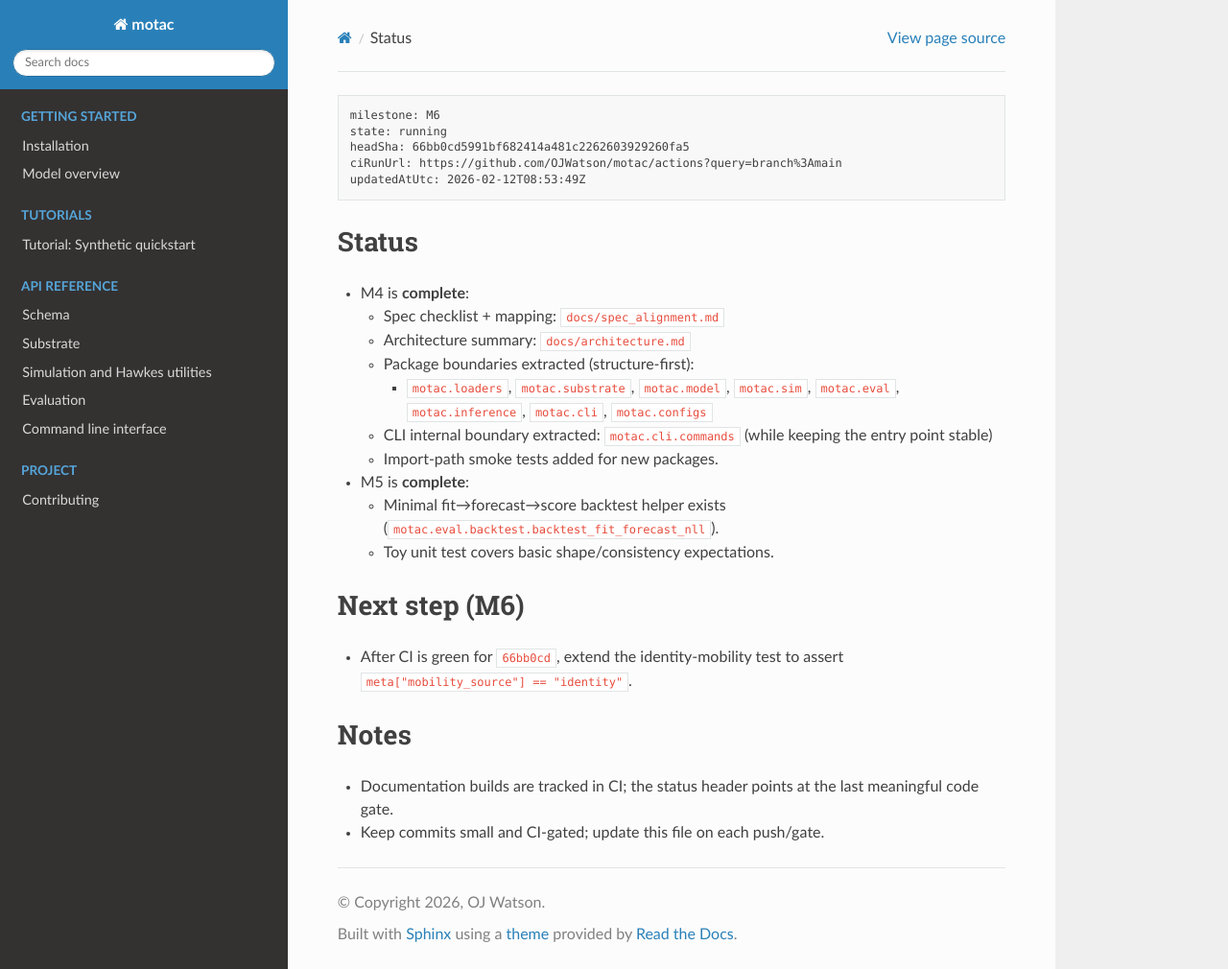
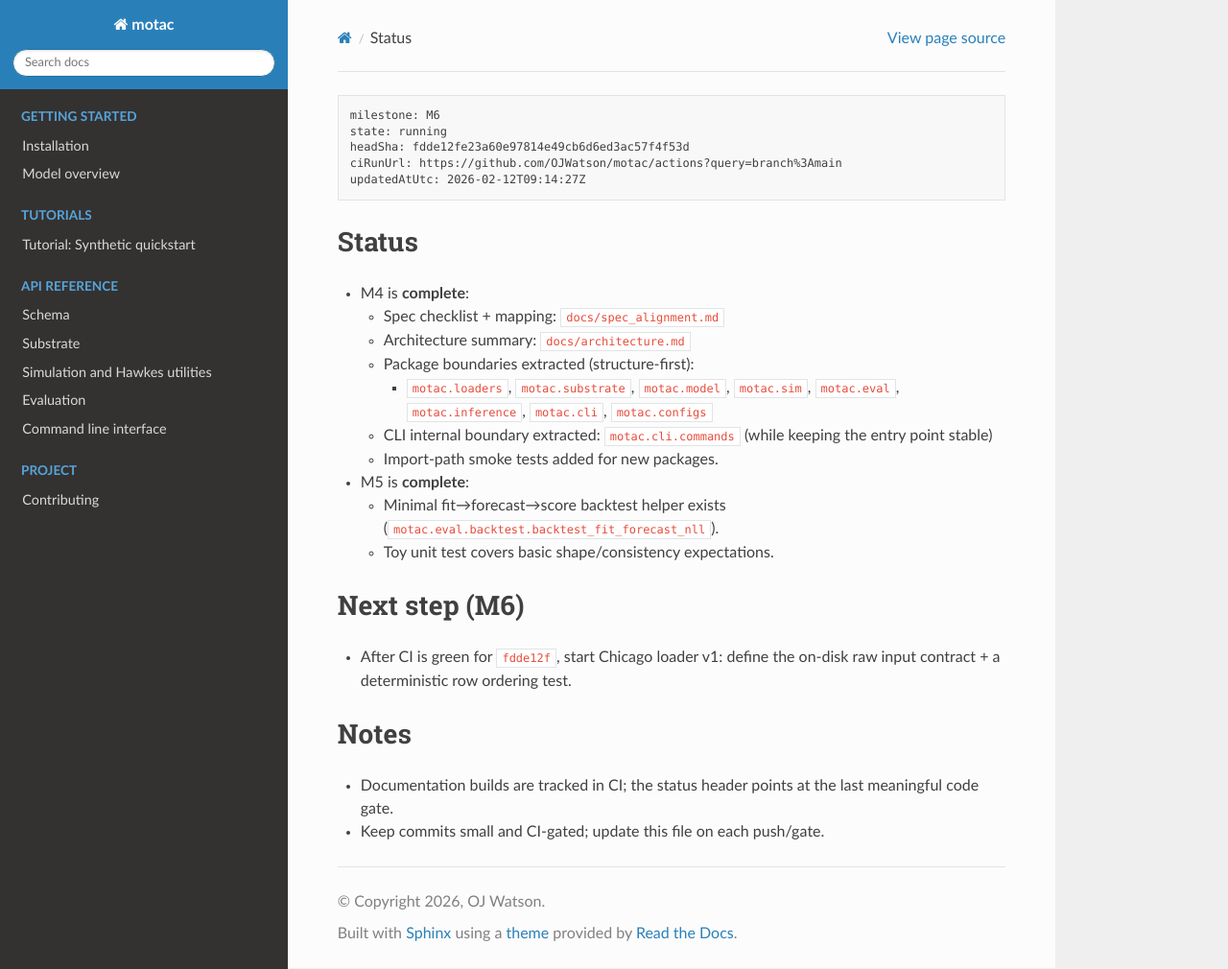
Before and after one commit to OJWatson/motac, a Sphinx documentation site: the page built from docs/STATUS.md, in a window 1280 px wide and 1010 px high. Shown: the whole window at 96% size. Built offline with Sphinx 7.4.7 and the Read the Docs theme 3.1.0, drawn with Linux system fonts in a browser that asks for light colours.

Commit message:
docs: update STATUS and WORKLOG after identity mobility meta test

````diff
--- a/docs/STATUS.md
+++ b/docs/STATUS.md
@@ -1,9 +1,9 @@
 ```pm-status
 milestone: M6
 state: running
-headSha: 66bb0cd5991bf682414a481c2262603929260fa5
+headSha: fdde12fe23a60e97814e49cb6d6ed3ac57f4f53d
 ciRunUrl: https://github.com/OJWatson/motac/actions?query=branch%3Amain
-updatedAtUtc: 2026-02-12T08:53:49Z
+updatedAtUtc: 2026-02-12T09:14:27Z
 ```
 
 ## Status
@@ -20,7 +20,7 @@ updatedAtUtc: 2026-02-12T08:53:49Z
   - Toy unit test covers basic shape/consistency expectations.
 
 ## Next step (M6)
-- After CI is green for `66bb0cd`, extend the identity-mobility test to assert `meta["mobility_source"] == "identity"`.
+- After CI is green for `fdde12f`, start Chicago loader v1: define the on-disk raw input contract + a deterministic row ordering test.
 
 ## Notes
 - Documentation builds are tracked in CI; the status header points at the last meaningful code gate.
````
Also changed, not shown: docs/WORKLOG.md (+1 -0 lines).
